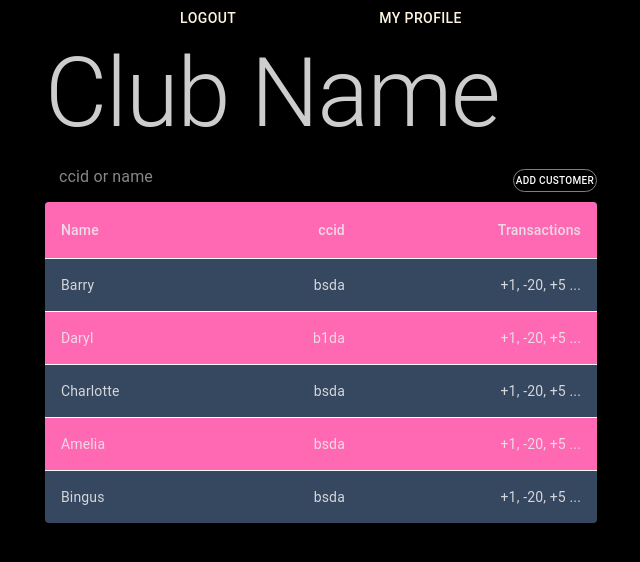
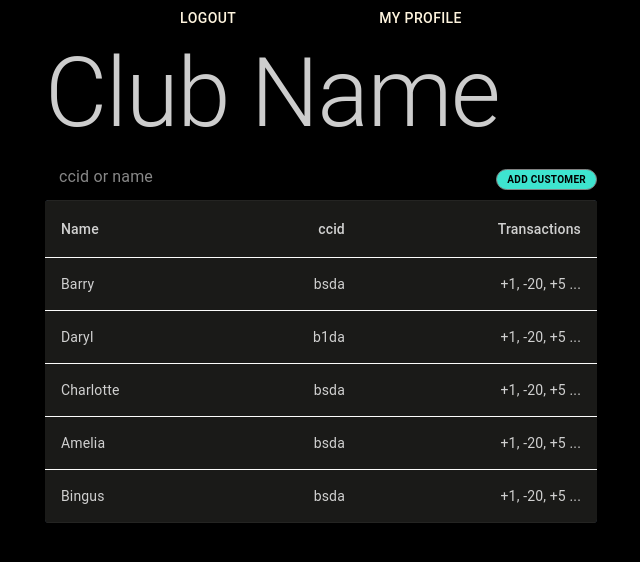
Before and after one commit to UAlbertaCompEClub/credit-tracking, a React (Create React App) app in the folder client/: page / in a window 1280 px wide. Shown: the top 562 px of the page, without its empty margins (319-959 px from the left). Built offline with nearby package versions, Linux system fonts and the light colour scheme; no server answers.

Commit message:
cleaned up buttons and tables

```diff
--- a/client/src/ClubDashboard.js
+++ b/client/src/ClubDashboard.js
@@ -100,7 +100,7 @@ function ClubDashboard(props){
                     <InputLabel htmlFor = "ccid">ccid or name</InputLabel>
                     <Input id = "ccid" value = {ccid} onChange= {(e) => {setCcid(e.target.value); searchUsers(e.target.value)}} />
                 </FormControl>
-                <Button className="btn whiteBtn" font-size="" onClick = {(e)=>{setShowAddUser(true)}}> Add Customer</Button>
+                <Button className="btn cyanBtn" onClick = {(e)=>{setShowAddUser(true)}}> Add Customer</Button>
             </Stack>
 
             {showAddUser && <AddUser setShowAddUser ={setShowAddUser} refresh = {refresh} />}
--- a/client/src/style.css
+++ b/client/src/style.css
@@ -21,8 +21,9 @@
     border: 0.5px solid;
     background-color: transparent;
     color: black;
-    padding: 2px 2px;
+    padding: 1px 10px 1px 10px;
     font-size: 10px;
+    font-weight: 700;
     cursor: pointer;
     margin-top: 20px;   /*todo: change to flex boxes*/
     margin-bottom: 10px;
@@ -43,14 +44,13 @@
 }
 
 .cyanBtn{
-    color: #00EEC7;
+    background-color:#3ee4cf ;
     border-color: grey;
 }
 
 .cyanBtn:hover{
-    color: black;
     border-color: white;
-    background-color: #00EEC7;
+    background-color:  #78ebdc;
 }
 
 .whiteBtn{
@@ -65,14 +65,15 @@
 /*------------------------------------------------*/
 
 /*------------------Tables------------------------*/
-.tbody tr:nth-child(even){
-    background: hotpink;
-    border-bottom: 1.5px solid cyan;
-    border-top: 1.5px solid cyan;
+.tbody tr{
+    background: #1a1a18;
+    border-bottom: 1.5px solid #242422;
+    border-top: 1.5px solid #242422;
 }
+
 .thead thead{
-    background: hotpink;
-    border-bottom: 1.5px solid cyan;
+    background: #1a1a18;
+    border-bottom: 1.5px solid white;
 }
 
 /*------------------------------------------------*/
```
